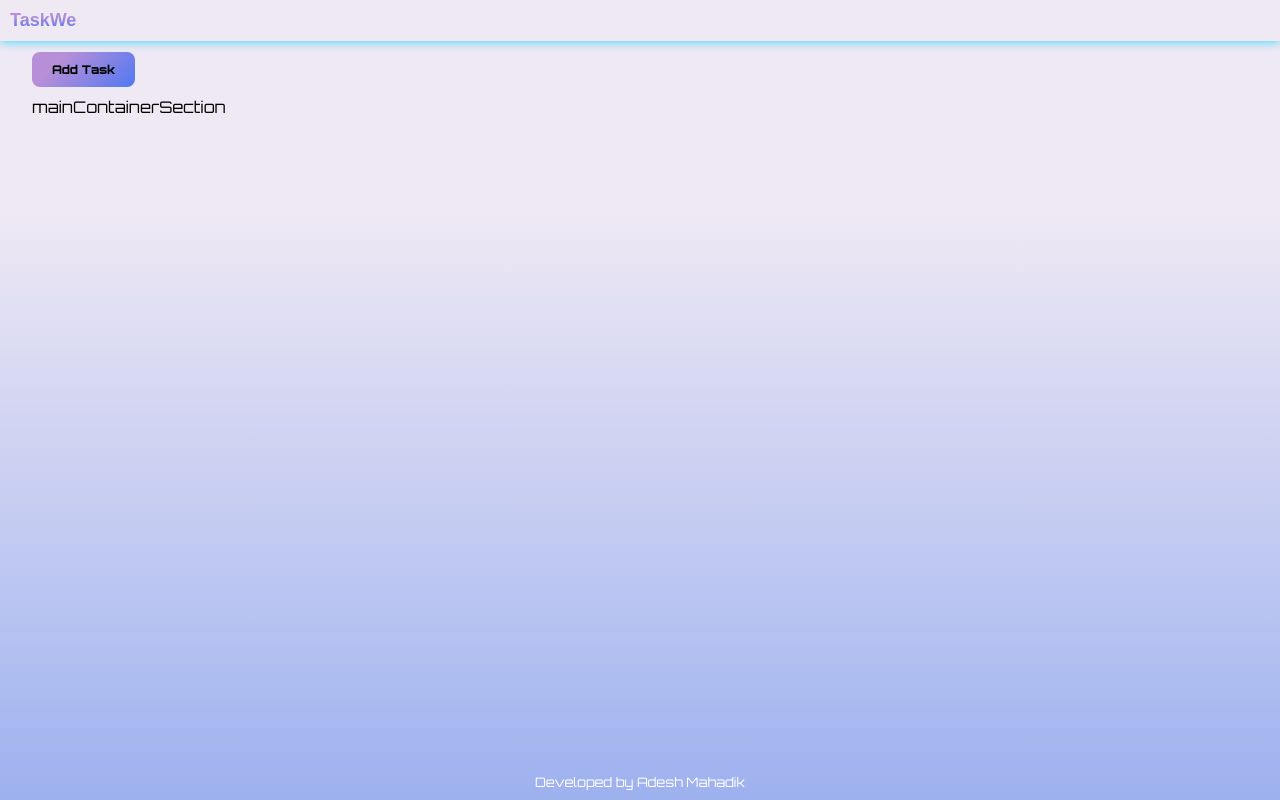
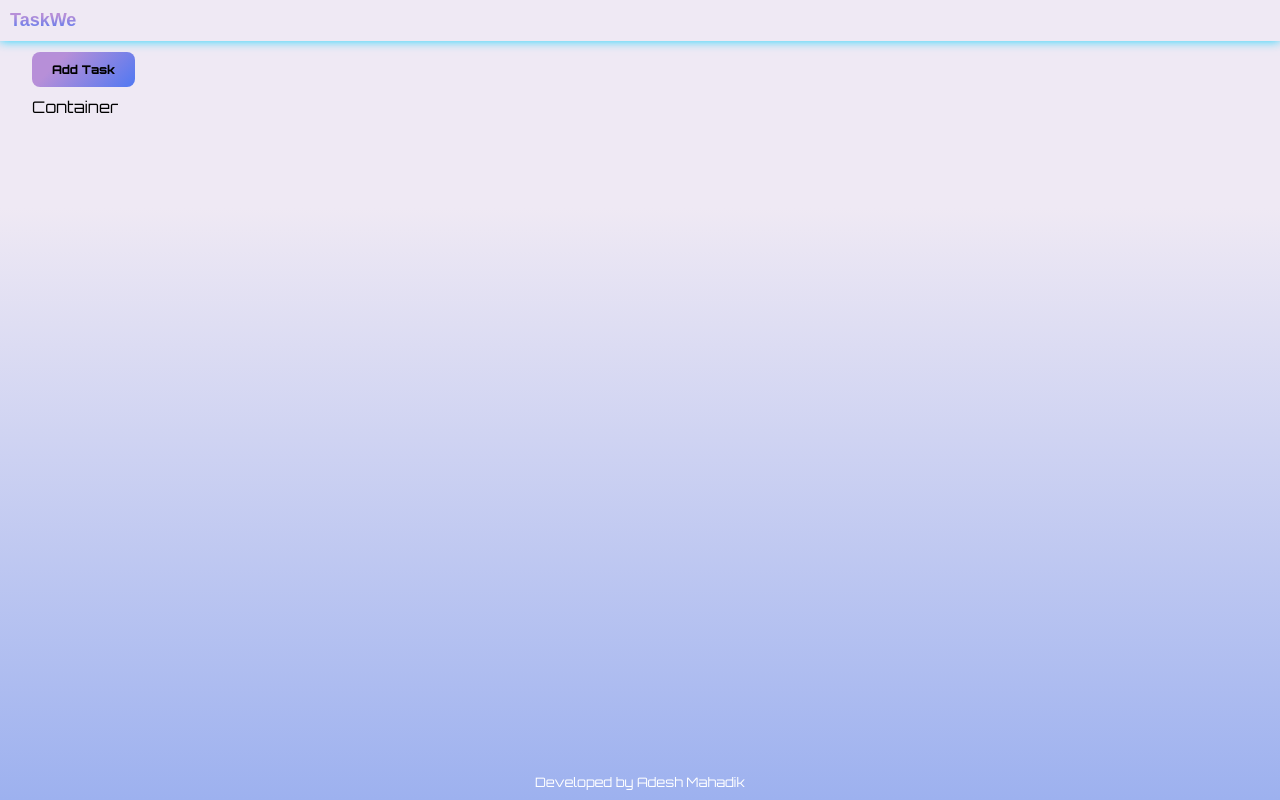
Before and after one commit to Adeshmahadik/task_management_app, a React (Create React App) app: page / in a window 1280 px wide. Built offline with nearby package versions, Linux system fonts and the light colour scheme; a web font is replaced by a local one.

Commit message:
update container section

```diff
--- a/src/Components/Container/index.jsx
+++ b/src/Components/Container/index.jsx
@@ -1,9 +1,9 @@
 import React from 'react'
 
-const index = () => {
+const Container = () => {
   return (
-    <div>index</div>
+    <div>Container</div>
   )
 }
 
-export default index
+export default Container
--- a/src/Pages/MainPage.jsx
+++ b/src/Pages/MainPage.jsx
@@ -3,6 +3,7 @@ import "./MainPage.css";
 import ButttonComponent from '../Components/Button';
 import Modal from '../Components/Modal';
 import TaskInput from '../Components/Input';
+import Container from '../Components/Container';
 
 const MainPage = () => {
   const [showModal, setShowModal] = useState(false);
@@ -16,7 +17,9 @@ console.log(todoData, "todoData");
         <ButttonComponent className={"AddTaskBtn"} text="Add Task" handleClick={() => setShowModal(!showModal)} />
       </div>
       <div>
-        mainContainerSection
+        <Container>
+          <div>data</div>
+        </Container>
       </div>
       {showModal &&
         <Modal setShowModal={setShowModal} showModal={showModal}>
```
